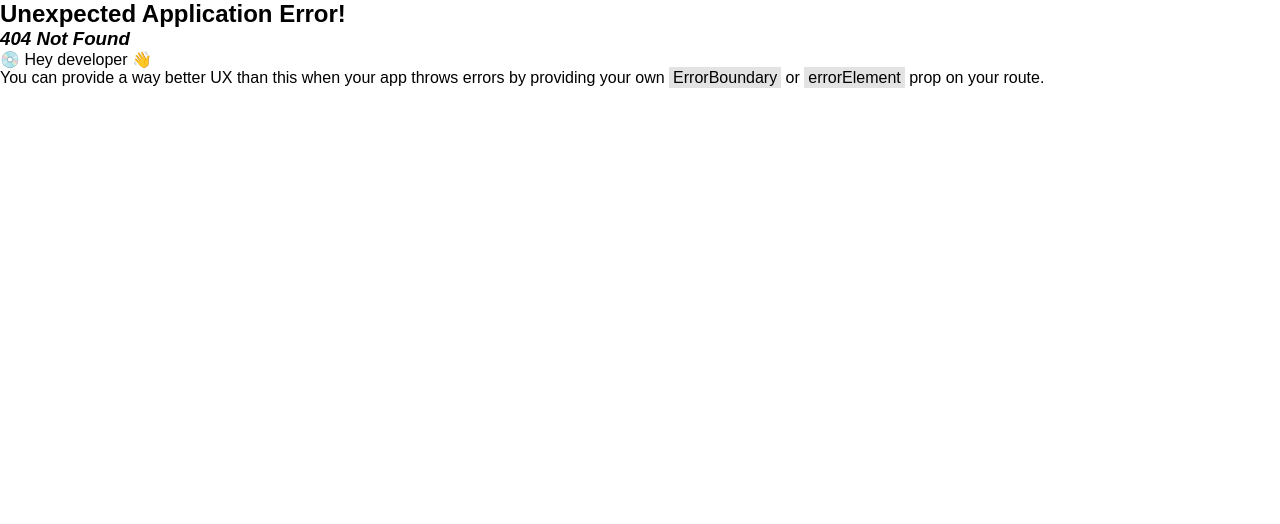
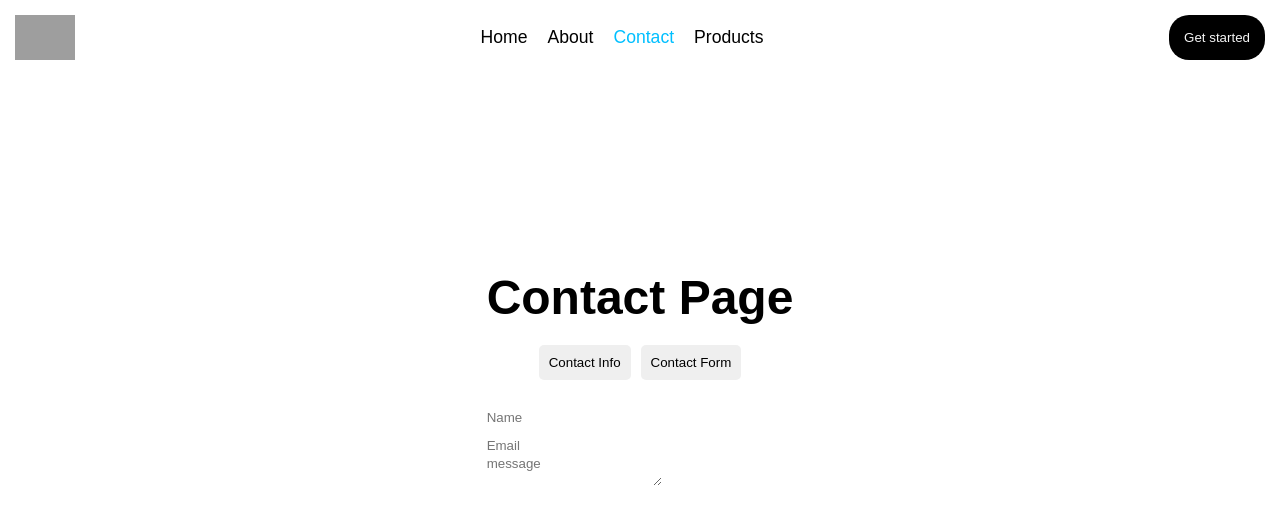
Before and after one commit to nima-karkhaneh/learn-react-router, a React (Vite) app: page /contact/form in a window 1280 px wide. Before the commit this address had no page. Shown: the top 524 px of the page. Built offline with nearby package versions, Linux system fonts and the light colour scheme; grey boxes are pictures that could not be loaded.

Commit message:
add nested routes for the contact tab

```diff
--- a/src/App.jsx
+++ b/src/App.jsx
@@ -6,6 +6,9 @@ import About from "./pages/About.jsx";
 import Products from "./pages/Products.jsx";
 import {createBrowserRouter, createRoutesFromElements, Route, RouterProvider } from "react-router-dom";
 import RootLayout from "./layout/RootLayout.jsx";
+import ContactLayout from "./layout/ContactLayout.jsx";
+import ContactInfo from "./components/ContactInfo.jsx";
+import ContactForm from "./components/ContactForm.jsx";
 
 
 function App() {
@@ -15,9 +18,11 @@ function App() {
             <Route path="/" element={<RootLayout />}>
                 <Route index element={<Home />}></Route>
                 <Route path='about' element={<About />}></Route>
-                <Route path='contact' element={<Contact />}></Route>
+                <Route path='contact' element={<ContactLayout />}>
+                    <Route path="info" element={<ContactInfo />}></Route>
+                    <Route path="form" element={<ContactForm />}></Route>
+                </Route>
                 <Route path='products' element={<Products />}></Route>
-
             </Route>
         )
     )
--- /dev/null
+++ b/src/components/ContactForm.jsx
@@ -0,0 +1,19 @@
+import React from "react";
+
+const ContactForm = () => {
+    return(
+        <div>
+            <form action="">
+                <input type="text" placeholder="Name"/>
+                <br/>
+                <input type="email" placeholder="Email"/>
+                <br/>
+                <textarea placeholder="message"></textarea>
+                <br/>
+                <button type="submit"></button>
+            </form>
+
+        </div>
+    )
+}
+export default ContactForm
--- /dev/null
+++ b/src/components/ContactInfo.jsx
@@ -0,0 +1,12 @@
+import React from "react";
+
+function ContactInfo() {
+    return(
+        <div>
+            <div>Email:abcd@info.com.au</div>
+            <div>Phone:12345678</div>
+        </div>
+    )
+}
+
+export default ContactInfo
--- a/src/components/Navbar.jsx
+++ b/src/components/Navbar.jsx
@@ -1,7 +1,8 @@
 import React from 'react'
-import { NavLink } from 'react-router-dom'
+import { NavLink, useNavigate } from 'react-router-dom'
 
 function Navbar() {
+    const navigate = useNavigate()
     return(
         <div className="navbar">
             <img src="https://encrypted-tbn0.gstatic.com/images?q=tbn:ANd9GcSVioH8m7Ig5IwAY5UVpr5Ng8YYR9yi0lYSXQ&s" alt=""/>
@@ -11,7 +12,7 @@ function Navbar() {
                 <NavLink to="/contact"><li>Contact</li></NavLink>
                 <NavLink to="/products"><li>Products</li></NavLink>
             </ul>
-            <button>Get started</button>
+            <button onClick={() => navigate("/about", {replace:true})}>Get started</button>
         </div>
     )
 }
--- a/src/index.css
+++ b/src/index.css
@@ -44,3 +44,17 @@ img {
   align-items: center;
   font-size: 1.5rem;
 }
+.contact-buttons {
+  display: flex;
+  justify-content: center;
+  align-items: center;
+  width: 100%;
+  padding: 20px 0;
+  gap: 10px;
+}
+
+.contact-buttons button {
+  padding: 10px;
+  border-radius: 5px;
+  cursor: pointer;
+}
--- /dev/null
+++ b/src/layout/ContactLayout.jsx
@@ -0,0 +1,14 @@
+import React from 'react'
+import Contact from "../pages/Contact.jsx";
+import {Outlet} from "react-router-dom"
+
+function ContactLayout() {
+    return(
+        <div>
+            <Contact />
+            <Outlet />
+        </div>
+    )
+}
+
+export default ContactLayout
--- a/src/pages/Contact.jsx
+++ b/src/pages/Contact.jsx
@@ -1,9 +1,16 @@
 import React from 'react'
+import {useNavigate} from "react-router-dom";
 
 function Contact() {
+    const navigate = useNavigate()
     return(
         <div>
             <h1>Contact Page</h1>
+            <div className="contact-buttons">
+                <button onClick={() => navigate("info")}>Contact Info</button>
+                <button onClick={() => navigate("form")}>Contact Form</button>
+
+            </div>
         </div>
     )
 }
```
